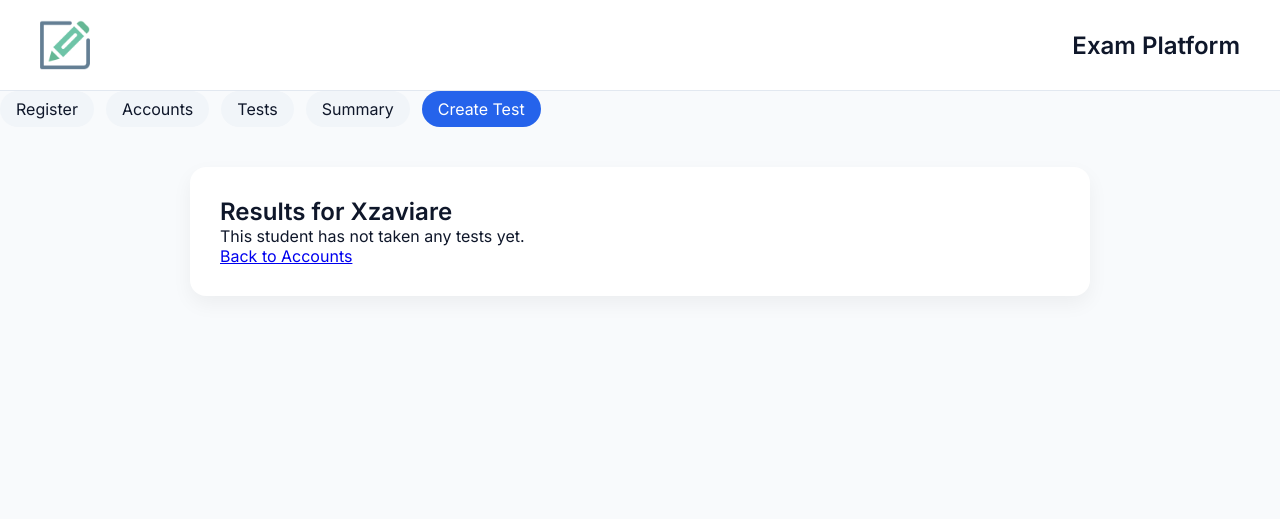
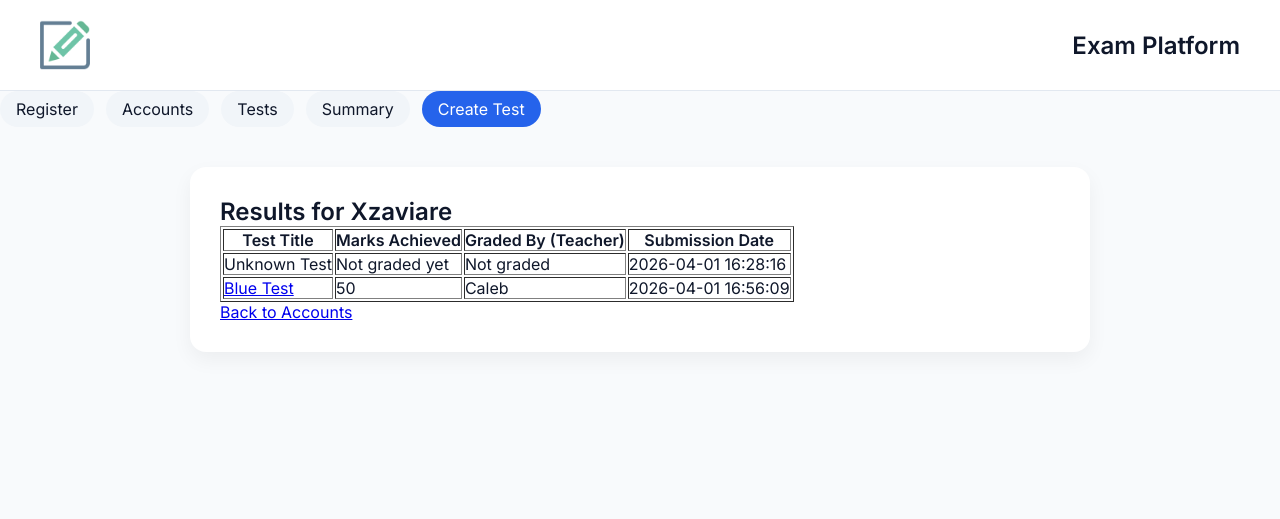
Before and after one commit to stefanescuowen-cmd/CSET-160-Final, a Flask app: page /student/2/results in a window 1280 px wide. Shown: the top 519 px of the page. Run offline with Flask 3, Linux system fonts and the light colour scheme; data comes from the database, SQL or seed files in the repository; both versions use the stored data as it was after the commit.

Commit message:
Tried getting student results to show up.

```diff
--- a/app/routes/routes.py
+++ b/app/routes/routes.py
@@ -272,18 +272,25 @@ def test_summary(test_id):
 @bp.route("/student/<int:student_id>/results")
 def student_results(student_id):
     student = User.query.get_or_404(student_id)
+
+    # Get all submissions for this student
     submissions = Submission.query.filter_by(student_id=student.id).all()
+
+    # Pre-process for template safety
     results = []
+    for s in submissions:
+        test_title = s.test.title if s.test else "Unknown Test"
+        test_id = s.test.id if s.test else None
+        grader_name = s.grader.name if s.grader else "Not graded"
+        submitted_at = s.submitted_at.strftime("%Y-%m-%d %H:%M:%S") if s.submitted_at else "N/A"
 
-    for s in submissions:
-        test_title = s.test.title if s.test else "Unknown Test"  # handles None
-        grader_name = s.grader.name if s.grader else "Not graded"
         results.append({
             "test_title": test_title,
-            "marks": s.marks,
+            "test_id": test_id,
+            "marks": s.marks if s.marks is not None else "Not graded yet",
             "graded_by": grader_name,
-            "submitted_at": s.submitted_at,
+            "submitted_at": submitted_at,
             "is_late": s.is_late
         })
 
-    return render_template("student_results.html", student=student, results=results)
+    return render_template("student_results.html", student=student, submissions=results)
--- a/app/templates/student_results.html
+++ b/app/templates/student_results.html
@@ -17,34 +17,18 @@
         {% for submission in submissions %}
         <tr>
             <td>
-                <a href="/test/{{ submission.test.id }}/summary">
-                    {{ submission.test.title }}
-                </a>
-            </td>
-
-            <td>
-                {% if submission.marks is not none %}
-                    {{ submission.marks }}
+                {% if submission.test_id %}
+                    <a href="/test/{{ submission.test_id }}/summary">
+                        {{ submission.test_title }}
+                    </a>
                 {% else %}
-                    Not graded yet
+                    {{ submission.test_title }}
                 {% endif %}
             </td>
 
-            <td>
-                {% if submission.grader %}
-                    {{ submission.grader.name }}
-                {% else %}
-                    Not graded yet
-                {% endif %}
-            </td>
-
-            <td>
-                {% if submission.submitted_at %}
-                    {{ submission.submitted_at.strftime('%Y-%m-%d %H:%M:%S') }}
-                {% else %}
-                    N/A
-                {% endif %}
-            </td>
+            <td>{{ submission.marks }}</td>
+            <td>{{ submission.graded_by }}</td>
+            <td>{{ submission.submitted_at }}</td>
         </tr>
         {% endfor %}
     </tbody>
```
Also changed, not shown: instance/local.db.
